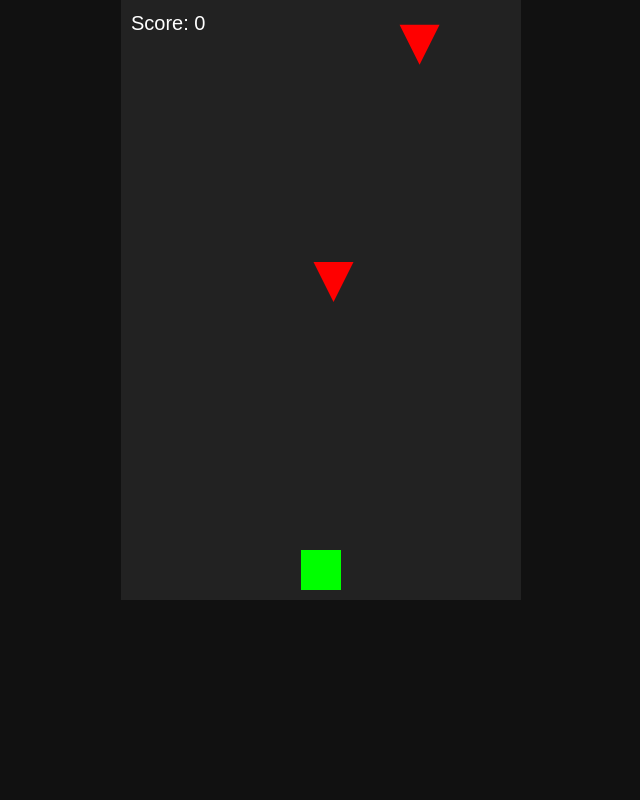
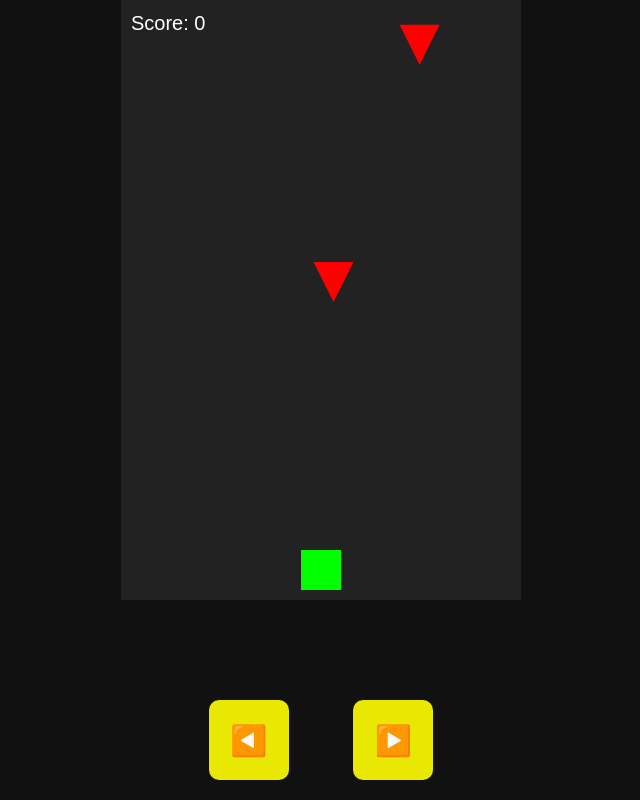
Before and after one commit to rockez118/dodge-game2, a plain HTML site: page index.html in a window 1280 px wide. Both pictures are taken after a click on the button "Easy Mode". Shown: the whole page, without its empty margins (319-959 px from the left). Drawn offline with Linux system fonts and the light colour scheme.

Commit message:
Update index.html

```diff
--- a/index.html
+++ b/index.html
@@ -6,6 +6,7 @@
   <style>
     body { margin: 0; overflow: hidden; background: #111; font-family: Arial, sans-serif; }
     canvas { display: block; margin: 0 auto; background: #222; }
+
     #startBtn, #restartBtn, #easyBtn, #mediumBtn, #hardBtn, #veryEasyBtn {
       position: absolute;
       width: 200px;
@@ -18,15 +19,41 @@
       line-height: 50px;
       transition: background-color 0.3s ease;
     }
-    #startBtn:hover, #restartBtn:hover, #easyBtn:hover, #mediumBtn:hover, #hardBtn:hover, #veryEasyBtn:hover {
+
+    #startBtn:hover, #restartBtn:hover, #easyBtn:hover, #mediumBtn:hover,
+    #hardBtn:hover, #veryEasyBtn:hover {
       background-color: #ffcc00;
     }
+
     #startBtn { top: 50%; left: 50%; transform: translate(-50%, -150%); }
     #restartBtn { top: 50%; left: 50%; transform: translate(-50%, -50%); display: none; }
     #easyBtn { top: 40%; left: 50%; transform: translateX(-50%); }
     #mediumBtn { top: 45%; left: 50%; transform: translateX(-50%); }
     #hardBtn { top: 50%; left: 50%; transform: translateX(-50%); }
     #veryEasyBtn { top: 35%; left: 50%; transform: translateX(-50%); }
+
+    #mobileControls {
+      position: absolute;
+      bottom: 20px;
+      width: 100%;
+      text-align: center;
+      display: none;
+    }
+
+    #leftBtn, #rightBtn {
+      width: 80px;
+      height: 80px;
+      font-size: 30px;
+      margin: 0 30px;
+      background-color: rgba(255, 255, 0, 0.9);
+      border: none;
+      border-radius: 10px;
+      cursor: pointer;
+    }
+
+    #leftBtn:active, #rightBtn:active {
+      background-color: #ffcc00;
+    }
   </style>
 </head>
 <body>
@@ -38,6 +65,11 @@
   <button id="hardBtn">Hard Mode</button>
   <button id="veryEasyBtn">Very Easy Mode</button>
 
+  <div id="mobileControls">
+    <button id="leftBtn">◀️</button>
+    <button id="rightBtn">▶️</button>
+  </div>
+
   <script>
     const canvas = document.getElementById('gameCanvas');
     const ctx = canvas.getContext('2d');
@@ -47,6 +79,9 @@
     const mediumBtn = document.getElementById('mediumBtn');
     const hardBtn = document.getElementById('hardBtn');
     const veryEasyBtn = document.getElementById('veryEasyBtn');
+    const leftBtn = document.getElementById('leftBtn');
+    const rightBtn = document.getElementById('rightBtn');
+    const mobileControls = document.getElementById('mobileControls');
 
     let player = {
       x: 180,
@@ -61,39 +96,64 @@
     let gameOver = false;
     let score = 0;
     let difficulty = 'medium';
+    let keys = {};
 
     document.addEventListener('keydown', e => keys[e.key] = true);
     document.addEventListener('keyup', e => keys[e.key] = false);
 
-  function startGame(difficulty) {
+    // Touch controls for mobile buttons
+    leftBtn.addEventListener('touchstart', () => keys['ArrowLeft'] = true);
+    leftBtn.addEventListener('touchend', () => keys['ArrowLeft'] = false);
+    rightBtn.addEventListener('touchstart', () => keys['ArrowRight'] = true);
+    rightBtn.addEventListener('touchend', () => keys['ArrowRight'] = false);
+
+    // Swipe gesture support
+    let touchStartX = 0;
+    document.addEventListener('touchstart', e => {
+      touchStartX = e.touches[0].clientX;
+    });
+
+    document.addEventListener('touchend', e => {
+      const touchEndX = e.changedTouches[0].clientX;
+      const diffX = touchEndX - touchStartX;
+      if (Math.abs(diffX) > 30) {
+        if (diffX > 0) keys['ArrowRight'] = true;
+        else keys['ArrowLeft'] = true;
+        setTimeout(() => {
+          keys['ArrowLeft'] = false;
+          keys['ArrowRight'] = false;
+        }, 100);
+      }
+    });
+
+    function startGame(selectedDifficulty) {
+      difficulty = selectedDifficulty;
       gameOver = false;
       score = 0;
       player.x = 180;
       player.y = 550;
       blocks = generateBlocks(difficulty);
       loop();
+
       startBtn.style.display = 'none';
       easyBtn.style.display = 'none';
       mediumBtn.style.display = 'none';
       hardBtn.style.display = 'none';
       veryEasyBtn.style.display = 'none';
       restartBtn.style.display = 'none';
+      mobileControls.style.display = 'block';
     }
 
     function generateBlocks(difficulty) {
       let numBlocks, speed;
       if (difficulty === 'easy') {
-      numBlocks = 3;
-      speed = 2;
+        numBlocks = 3; speed = 2;
       } else if (difficulty === 'medium') {
-      numBlocks = 5;
-      speed = 4;
+        numBlocks = 5; speed = 4;
       } else if (difficulty === 'hard') {
-      numBlocks = 7;
-      speed = 6;
+        numBlocks = 7; speed = 6;
       } else {
-      numBlocks = 2;
-      speed = 1;
+        numBlocks = 2; speed = 1;
       }
 
       return Array.from({ length: numBlocks }, () => ({
@@ -159,22 +219,20 @@
         ctx.fillText('Game Over!', 120, 300);
         ctx.fillText('Score: ' + score, 140, 340);
         restartBtn.style.display = 'inline-block';
+        mobileControls.style.display = 'none';
         return;
       }
 
       ctx.clearRect(0, 0, canvas.width, canvas.height);
-
       updatePlayer();
       updateBlocks();
       drawPlayer();
       drawBlocks();
       drawScore();
-
       requestAnimationFrame(loop);
     }
 
-  let keys = {};
-
+    // Button events
     startBtn.addEventListener('click', () => startGame('medium'));
     easyBtn.addEventListener('click', () => startGame('easy'));
     mediumBtn.addEventListener('click', () => startGame('medium'));
```
Lines whose indentation alone changed are shown as unchanged.
